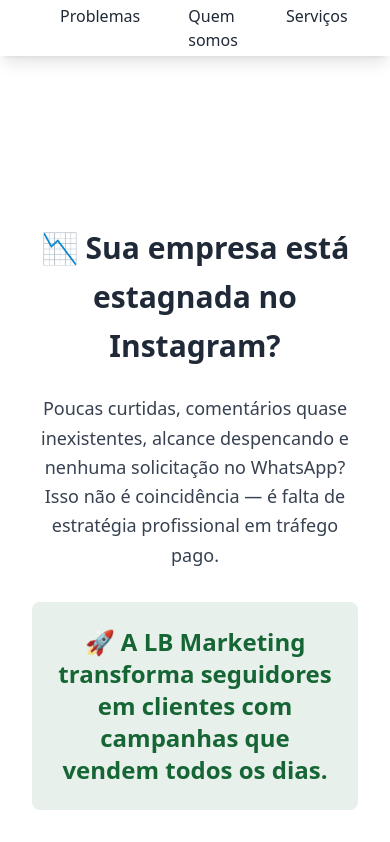
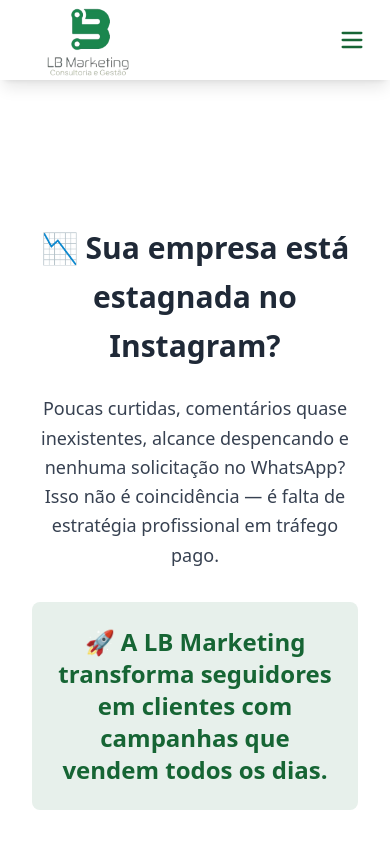
Before and after one commit to hpbeta/lb-marketing, a React (Vite) app: page / in a window 390 px wide. Shown: the top 842 px of the page. Built offline with nearby package versions, Linux system fonts and the light colour scheme.

Commit message:
Adicionando responsivo no header

```diff
--- a/src/pages/header/index.jsx
+++ b/src/pages/header/index.jsx
@@ -1,57 +1,136 @@
+// import logo from "../../assets/lb-marketing.png";
+
+// export function Header() {
+//   return (
+//     <header className="fixed top-0 left-0 w-full z-50 bg-white shadow-lg px-12 flex justify-between items-center">
+//       <div className="logo">
+//         <a href="/">
+//           <img src={logo} alt="Logo tipo LB Marketing" className="w-32" />
+//         </a>
+//       </div>
+
+//       <nav className="flex gap-6">
+//         <a
+//           href="#problemas"
+//           className="relative text-gray-800 py-1 px-3 rounded-md group transition-colors duration-300"
+//         >
+//           Problemas
+//           <div className="absolute bottom-0 left-0 w-0 group-hover:w-full transition-all duration-300 border-b-2 border-green-800"></div>
+//         </a>
+//         <a
+//           href="#quemsomos"
+//           className="relative text-gray-800 py-1 px-3 rounded-md group transition-colors duration-300"
+//         >
+//           Quem somos
+//           <div className="absolute bottom-0 left-0 w-0 group-hover:w-full transition-all duration-300 border-b-2 border-green-800"></div>
+//         </a>
+//         <a
+//           href="#servicos"
+//           className="relative text-gray-800 py-1 px-3 rounded-md group transition-colors duration-300"
+//         >
+//           Serviços
+//           <div className="absolute bottom-0 left-0 w-0 group-hover:w-full transition-all duration-300 border-b-2 border-green-800"></div>
+//         </a>
+//         <a
+//           href="#resultados"
+//           className="relative text-gray-800 py-1 px-3 rounded-md group transition-colors duration-300"
+//         >
+//           Resultados
+//           <div className="absolute bottom-0 left-0 w-0 group-hover:w-full transition-all duration-300 border-b-2 border-green-800"></div>
+//         </a>
+//         <a
+//           href="#contato"
+//           className="relative text-gray-800 py-1 px-3 rounded-md group transition-colors duration-300"
+//         >
+//           Contato
+//           <div className="absolute bottom-0 left-0 w-0 group-hover:w-full transition-all duration-300 border-b-2 border-green-800"></div>
+//         </a>
+//         <a
+//           href="#orcamento"
+//           className="text-white font-bold bg-green-800 hover:bg-green-500 hover:text-white py-1 px-3 rounded-md transition-colors duration-300"
+//         >
+//           Quero Orçar
+//         </a>
+//       </nav>
+//     </header>
+//   );
+// }
+
+import { useState } from "react";
+import { Menu, X } from "lucide-react";
 import logo from "../../assets/lb-marketing.png";
 
 export function Header() {
+  const [isOpen, setIsOpen] = useState(false);
+
+  const links = [
+    { href: "#problemas", label: "Problemas" },
+    { href: "#quemsomos", label: "Quem somos" },
+    { href: "#servicos", label: "Serviços" },
+    { href: "#resultados", label: "Resultados" },
+    { href: "#contato", label: "Contato" },
+  ];
+
   return (
-    <header className="fixed top-0 left-0 w-full z-50 bg-white shadow-lg px-12 flex justify-between items-center">
+    <header className="fixed top-0 left-0 w-full z-50 bg-white shadow-lg px-6 md:px-12 h-20 flex justify-between items-center">
       <div className="logo">
         <a href="/">
           <img src={logo} alt="Logo tipo LB Marketing" className="w-32" />
         </a>
       </div>
 
-      <nav className="flex gap-6">
-        <a
-          href="#problemas"
-          className="relative text-gray-800 py-1 px-3 rounded-md group transition-colors duration-300"
-        >
-          Problemas
-          <div className="absolute bottom-0 left-0 w-0 group-hover:w-full transition-all duration-300 border-b-2 border-green-800"></div>
-        </a>
-        <a
-          href="#quemsomos"
-          className="relative text-gray-800 py-1 px-3 rounded-md group transition-colors duration-300"
-        >
-          Quem somos
-          <div className="absolute bottom-0 left-0 w-0 group-hover:w-full transition-all duration-300 border-b-2 border-green-800"></div>
-        </a>
-        <a
-          href="#servicos"
-          className="relative text-gray-800 py-1 px-3 rounded-md group transition-colors duration-300"
-        >
-          Serviços
-          <div className="absolute bottom-0 left-0 w-0 group-hover:w-full transition-all duration-300 border-b-2 border-green-800"></div>
-        </a>
-        <a
-          href="#resultados"
-          className="relative text-gray-800 py-1 px-3 rounded-md group transition-colors duration-300"
-        >
-          Resultados
-          <div className="absolute bottom-0 left-0 w-0 group-hover:w-full transition-all duration-300 border-b-2 border-green-800"></div>
-        </a>
-        <a
-          href="#contato"
-          className="relative text-gray-800 py-1 px-3 rounded-md group transition-colors duration-300"
-        >
-          Contato
-          <div className="absolute bottom-0 left-0 w-0 group-hover:w-full transition-all duration-300 border-b-2 border-green-800"></div>
-        </a>
+      {/* Botão menu mobile */}
+      <button
+        onClick={() => setIsOpen(!isOpen)}
+        className="md:hidden text-green-800"
+        aria-label="Abrir Menu"
+      >
+        {isOpen ? <X size={28} /> : <Menu size={28} />}
+      </button>
+
+      {/* Menu normal (desktop) */}
+      <nav className="hidden md:flex gap-6 items-center">
+        {links.map(({ href, label }) => (
+          <a
+            key={href}
+            href={href}
+            className="relative text-gray-800 py-1 px-3 rounded-md group transition-colors duration-300"
+          >
+            {label}
+            <div className="absolute bottom-0 left-0 w-0 group-hover:w-full transition-all duration-300 border-b-2 border-green-800"></div>
+          </a>
+        ))}
         <a
           href="#orcamento"
-          className="text-white font-bold bg-green-800 hover:bg-green-500 hover:text-white py-1 px-3 rounded-md transition-colors duration-300"
+          className="text-white font-bold bg-green-800 hover:bg-green-500 py-1 px-3 rounded-md transition-colors duration-300"
         >
           Quero Orçar
         </a>
       </nav>
+
+      {/* Menu mobile dropdown */}
+      {isOpen && (
+        <nav className="absolute top-20 left-0 w-full bg-white flex flex-col gap-4 items-center py-6 shadow-md md:hidden">
+          {links.map(({ href, label }) => (
+            <a
+              key={href}
+              href={href}
+              className="relative text-gray-800 text-lg group"
+              onClick={() => setIsOpen(false)}
+            >
+              {label}
+              <div className="absolute bottom-0 left-0 w-0 group-hover:w-full transition-all duration-300 border-b-2 border-green-800"></div>
+            </a>
+          ))}
+          <a
+            href="#orcamento"
+            className="text-white font-bold bg-green-800 hover:bg-green-500 py-1 px-3 rounded-md transition-colors duration-300"
+            onClick={() => setIsOpen(false)}
+          >
+            Quero Orçar
+          </a>
+        </nav>
+      )}
     </header>
   );
 }
```
